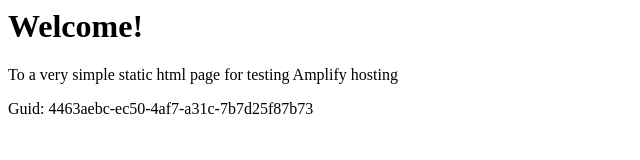
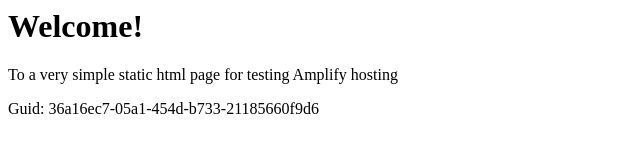
Before and after one commit to aws-aemilia-arn/Github-PR-Commit-Integration-Test-DoNotTouch-GithubWebhookPreviewCanaryTest-v1-preprod-eu-north-1, a website: page src/index.html in a window 1280 px wide. Shown: the full height of the page, 0-640 px from the left. Drawn offline with Linux system fonts and the light colour scheme.

Commit message:
commit from integ tests

```diff
--- a/src/index.html
+++ b/src/index.html
@@ -12,6 +12,6 @@
 <body>
     <h1>Welcome!</h1>
     <p>To a very simple static html page for testing Amplify hosting</p>
-    <p>Guid: 4463aebc-ec50-4af7-a31c-7b7d25f87b73</p></body>
+    <p>Guid: 36a16ec7-05a1-454d-b733-21185660f9d6</p></body>
 
 </html>
```
